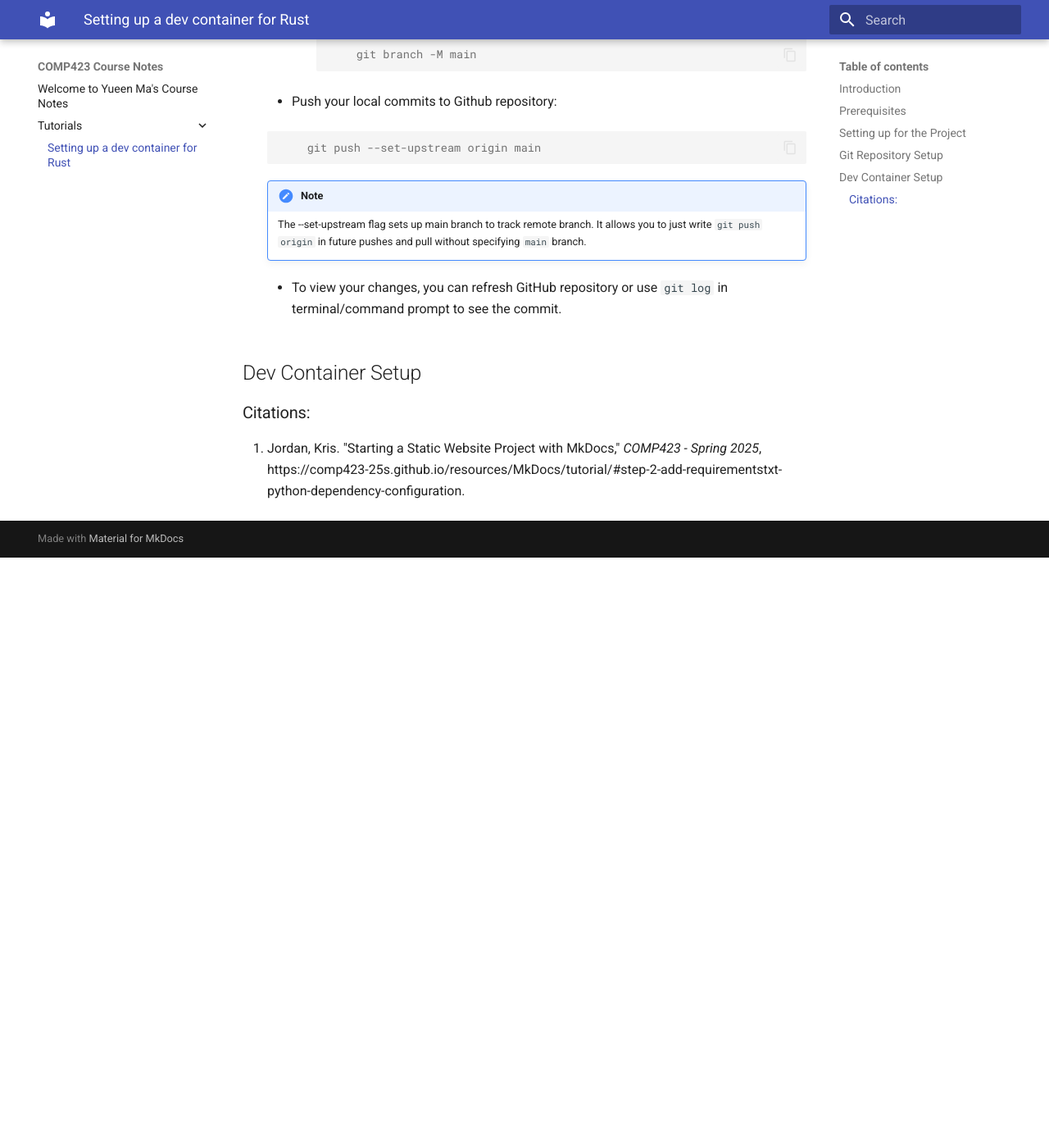
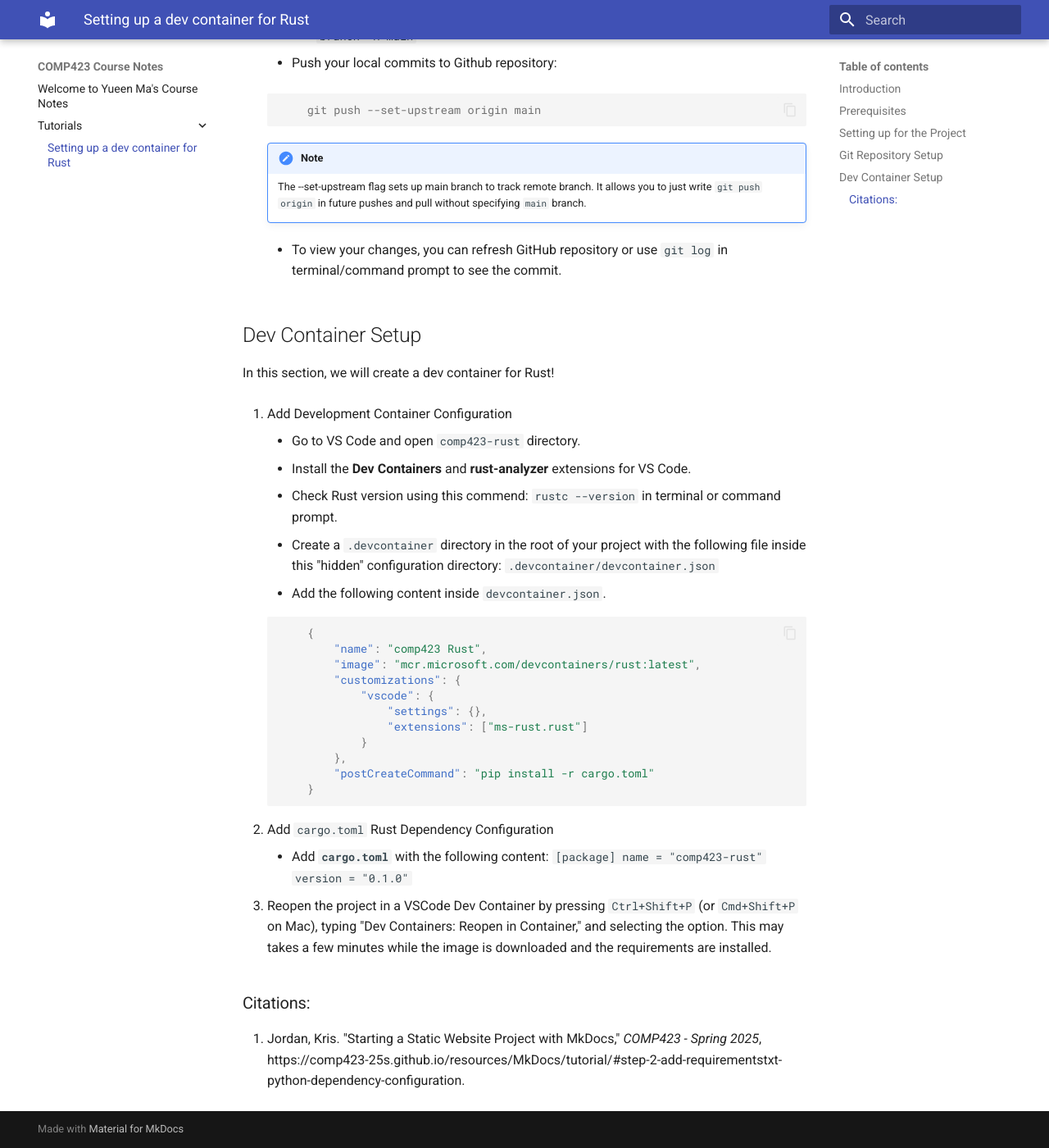
Before and after one commit to myueen/comp423-course-notes, an MkDocs documentation site: the page built from docs/tutorials/rust-setup.md, in a window 1280 px wide and 1400 px high, scrolled down 1845 px. Shown: the whole window at 82% size. Built offline with MkDocs 1.6.1 and Material for MkDocs 9.7.7, drawn with Linux system fonts in a browser that asks for light colours; before the commit the page ends 2525 px from its top, so only the background shows below that.

Commit message:
complete dev setup

````diff
--- a/docs/tutorials/rust-setup.md
+++ b/docs/tutorials/rust-setup.md
@@ -67,10 +67,7 @@ In this section, we will create a local repository for this project and link it
     ```
 
     - Use ```git branch``` to check default branch name.
-        - If default branch name is not ```main```, use the following conmand to rename:
-        ```console
-            git branch -M main
-        ```
+        - If default branch name is not ```main```, use the following conmand to rename: ```git branch -M main```
 
     - Push your local commits to Github repository:
 
@@ -86,6 +83,44 @@ In this section, we will create a local repository for this project and link it
 
 
 ## Dev Container Setup
+In this section, we will create a dev container for Rust!
+
+1. Add Development Container Configuration
+    - Go to VS Code and open ```comp423-rust``` directory.
+    - Install the **Dev Containers** and **rust-analyzer** extensions for VS Code.
+    - Check Rust version using this commend: ```rustc --version``` in terminal or command prompt.
+    - Create a ```.devcontainer``` directory in the root of your project with the following file inside this "hidden" configuration directory: ```.devcontainer/devcontainer.json```
+    - Add the following content inside ```devcontainer.json```.
+
+    ```json
+        {
+            "name": "comp423 Rust",
+            "image": "mcr.microsoft.com/devcontainers/rust:latest",
+            "customizations": {
+                "vscode": {
+                    "settings": {},
+                    "extensions": ["ms-rust.rust"]
+                }
+            },
+            "postCreateCommand": "pip install -r cargo.toml"
+        }
+    ```
+
+
+2. Add ```cargo.toml``` Rust Dependency Configuration
+    - Add **```cargo.toml```** with the following content:
+    ```
+        [package]
+        name = "comp423-rust"
+        version = "0.1.0"
+     ```
+
+3. Reopen the project in a VSCode Dev Container by pressing ```Ctrl+Shift+P``` (or ```Cmd+Shift+P ``` on Mac), typing "Dev Containers: Reopen in Container," and selecting the option. This may takes a few minutes while the image is downloaded and the requirements are installed.
+
+
+
+
+
 
 
 
````
